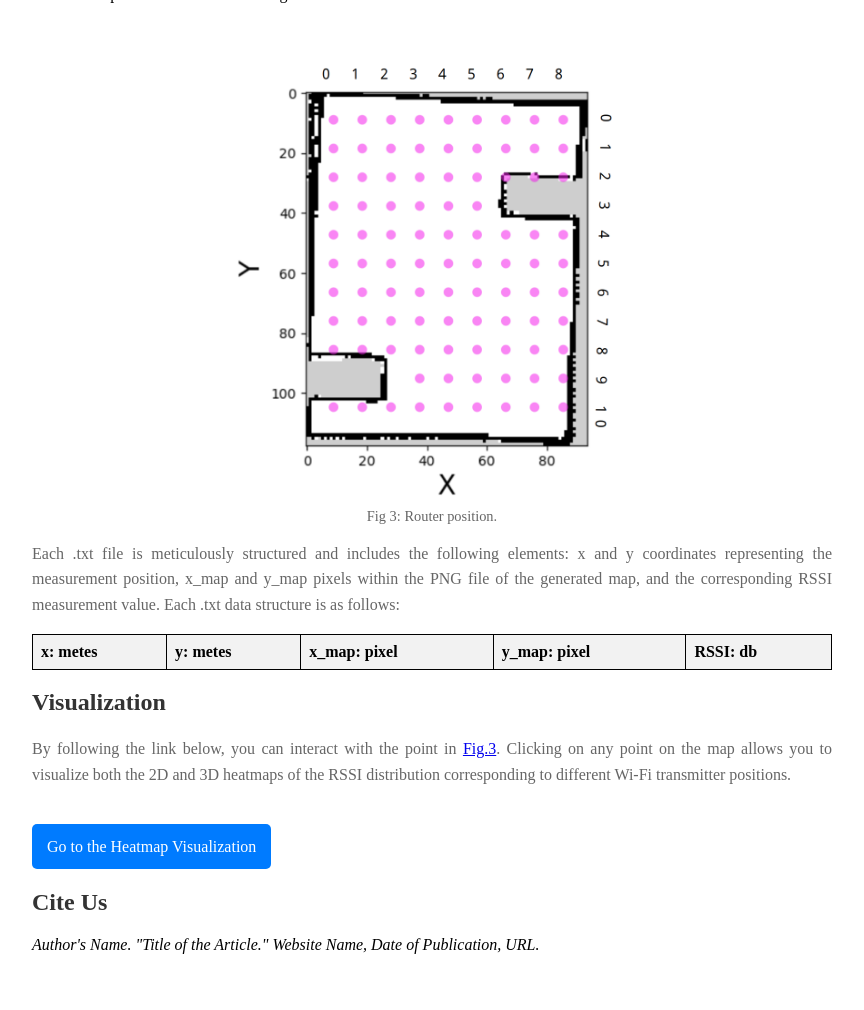
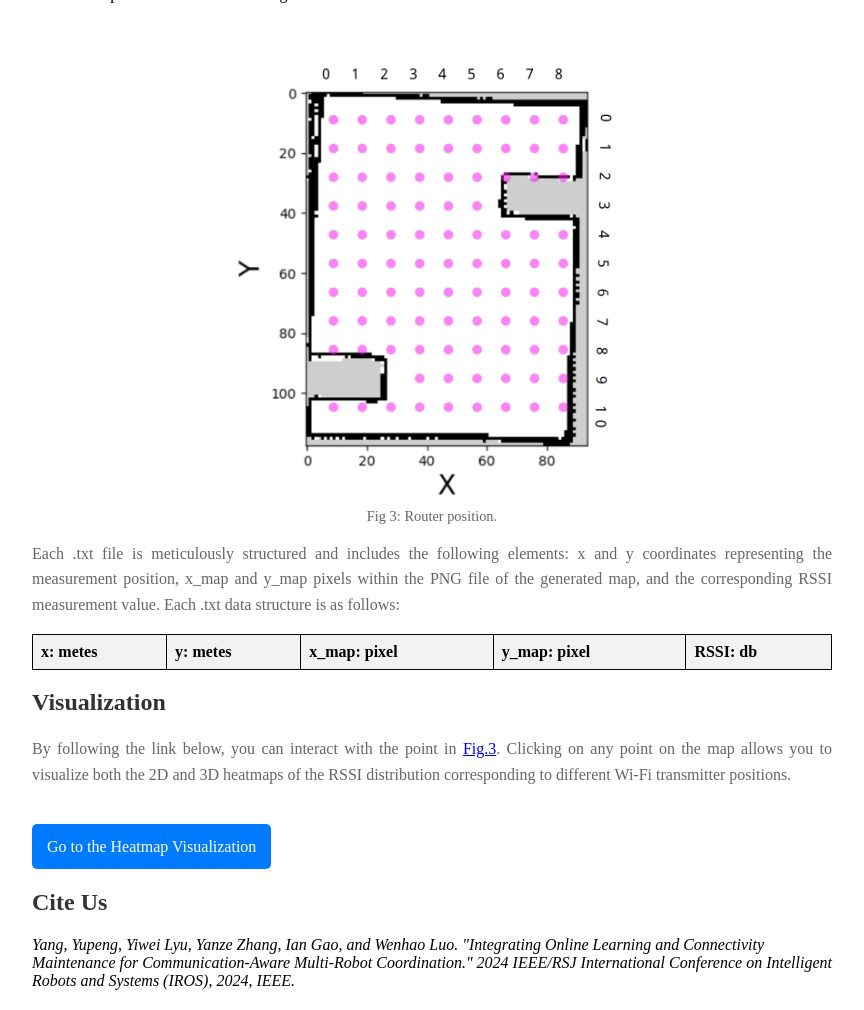
Before and after one commit to wenhaol/DCM-RSSI, a plain HTML site: page index.html in a window 1280 px wide. Shown: the part 1089-2099 px from the top of the page, without its empty margins (208-1072 px from the left). Before the commit the page ends 2063 px from the top, so only its background shows below. Drawn offline with Linux system fonts and the light colour scheme; files whose address does not match are found by name.

Commit message:
Update index.html

```diff
--- a/index.html
+++ b/index.html
@@ -64,7 +64,7 @@
         <p>By following the link below, you can interact with the point in <a href="#third-image">Fig.3</a>. Clicking on any point on the map allows you to visualize both the 2D and 3D heatmaps of the RSSI distribution corresponding to different Wi-Fi transmitter positions.</p>
         <p><a href="visualization.html" class="heatmap-link">Go to the Heatmap Visualization</a></p>
          <h2>Cite Us</h2>
-         <cite>Author's Name. "Title of the Article." Website Name, Date of Publication, URL.</cite>
+         <cite>Yang, Yupeng, Yiwei Lyu, Yanze Zhang, Ian Gao, and Wenhao Luo. "Integrating Online Learning and Connectivity Maintenance for Communication-Aware Multi-Robot Coordination." 2024 IEEE/RSJ International Conference on Intelligent Robots and Systems (IROS), 2024, IEEE.</cite>
     </div>
 
     <script src="./script.js"></script>
```
